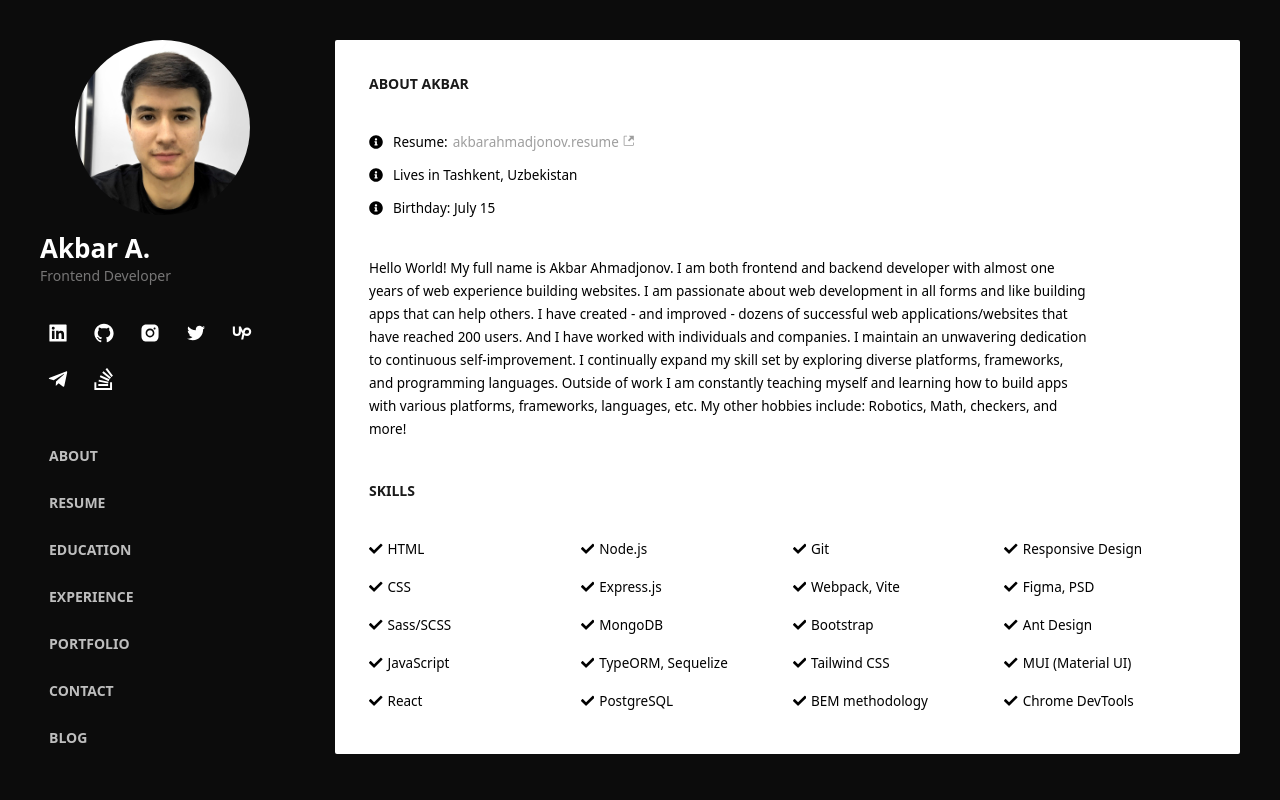
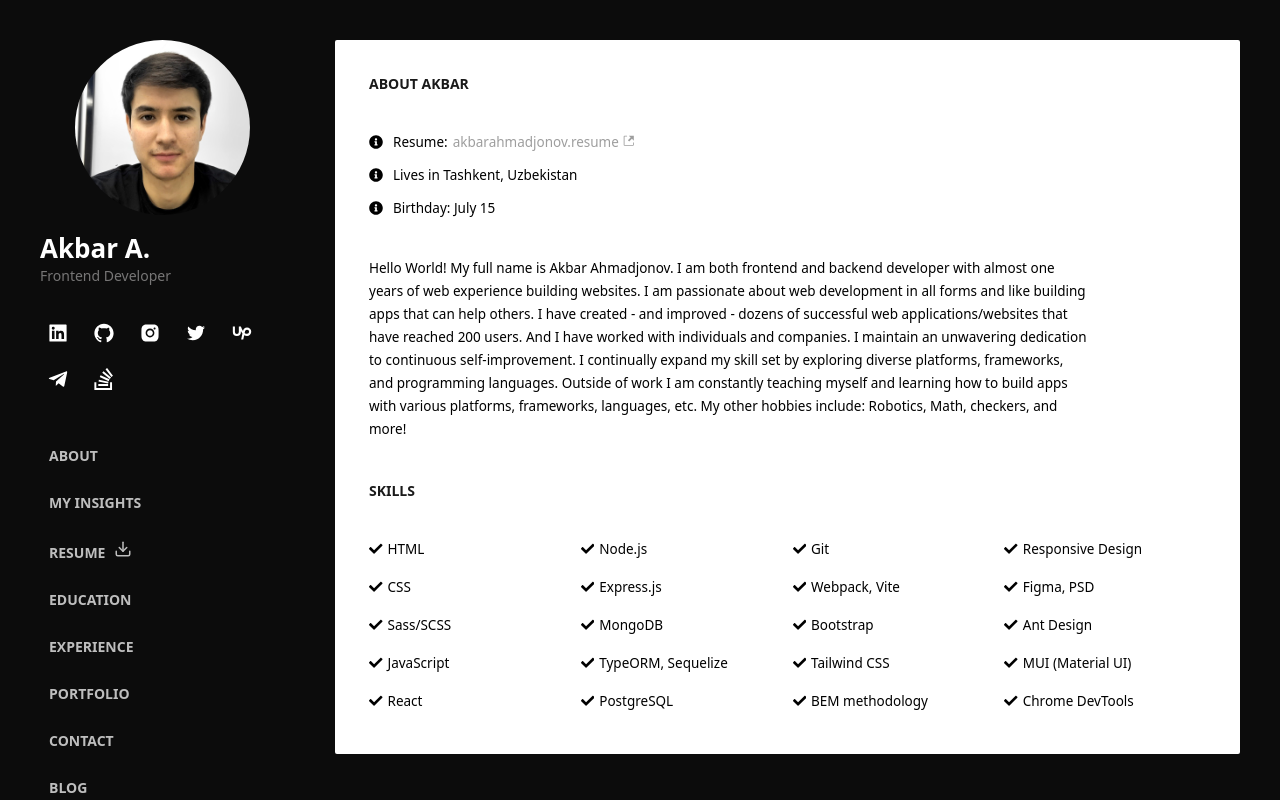
Before and after one commit to akbarahmadjonov/portfolio-website-v1, a React (Vite) app: page / in a window 1280 px wide. Shown: the top 800 px of the page. Built offline with nearby package versions, Linux system fonts and the light colour scheme.

Commit message:
Updated changes

```diff
--- a/src/pages/home/Home.tsx
+++ b/src/pages/home/Home.tsx
@@ -2,6 +2,7 @@ import React, { useState } from "react";
 import { Link, NavLink, Outlet, useLocation } from "react-router-dom";
 import "./Home.scss";
 import ProfilePic from "@images/akbar-profile.jpg";
+import PDF from "../../shared/assets/akbar-res.pdf";
 // Icons
 import { AiFillLinkedin } from "react-icons/ai";
 import { AiFillGithub } from "react-icons/ai";
@@ -11,6 +12,7 @@ import { BiLogoUpwork } from "react-icons/bi";
 import { BiLogoTelegram } from "react-icons/bi";
 import { BsStackOverflow } from "react-icons/bs";
 import { AiOutlineMenuFold } from "react-icons/ai";
+import { FiDownload } from "react-icons/fi";
 
 // Type for component's state
 interface HomeState {
@@ -119,14 +121,19 @@ export const Home: React.FC = () => {
                 </NavLink>
               </li>
               <li>
+                <Link to={"/"} className="home__componentPagesItem">
+                  MY INSIGHTS
+                </Link>
+              </li>
+              <li>
                 <a
+                  href={PDF}
+                  download
                   target="_blank"
-                  href="https://teal-nicholle-18.tiiny.site/"
-                  className={`home__componentPagesItem ${
-                    isLinkActive("/resume") ? "active-link" : ""
-                  }`}
+                  className="home__componentPagesItem"
+                  rel="noreferrer"
                 >
-                  RESUME
+                  RESUME <FiDownload style={{ marginLeft: "5px" }} size={18} />
                 </a>
               </li>
               <li>
--- a/src/widgets/ProfileSection/ProfileSection.scss
+++ b/src/widgets/ProfileSection/ProfileSection.scss
@@ -63,7 +63,8 @@
 
 .profileSection__itemCoverWebsite {
   color: #9e9e9e;
-  font-size: 11px;
+  // font-size: 11px;
+  font-size: 13px;
   font-weight: 400;
 
   &:hover {
```
Also changed, not shown: 1 other file (tests, documents, lock files or other folders).
